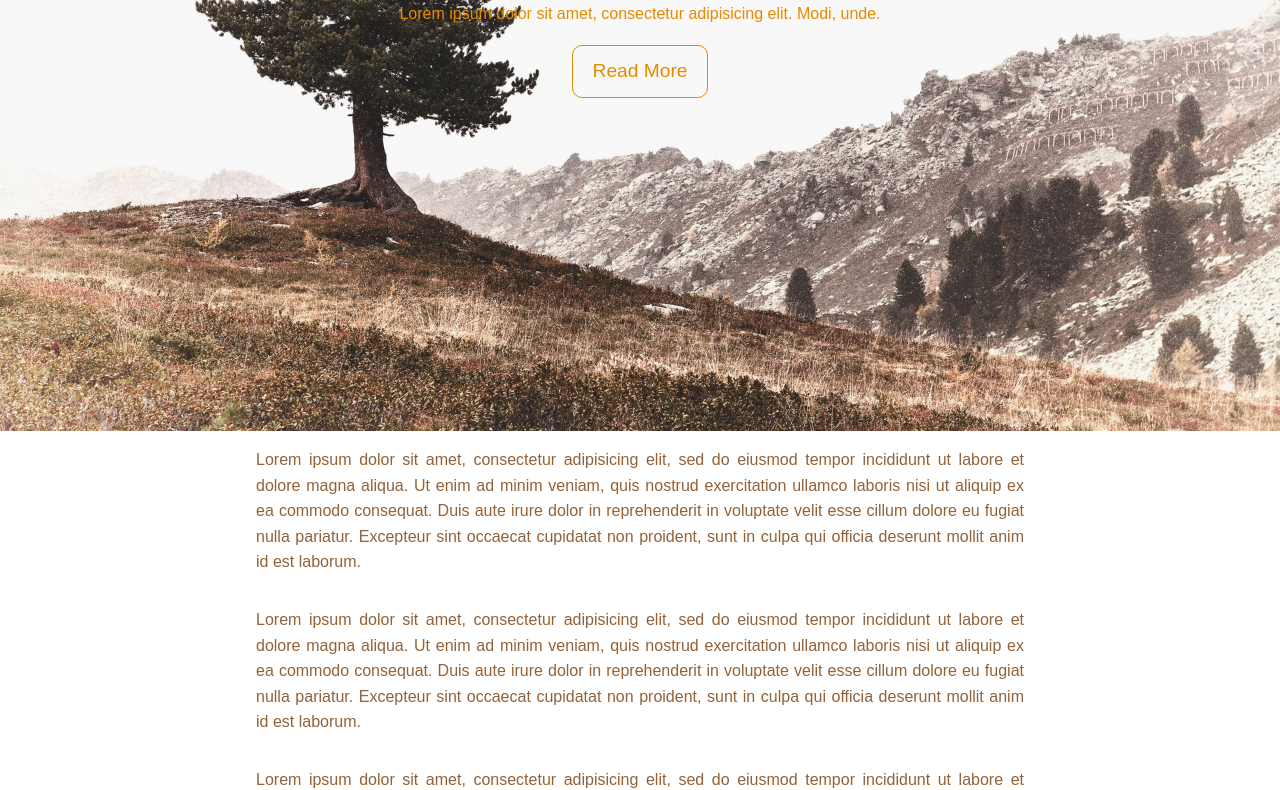
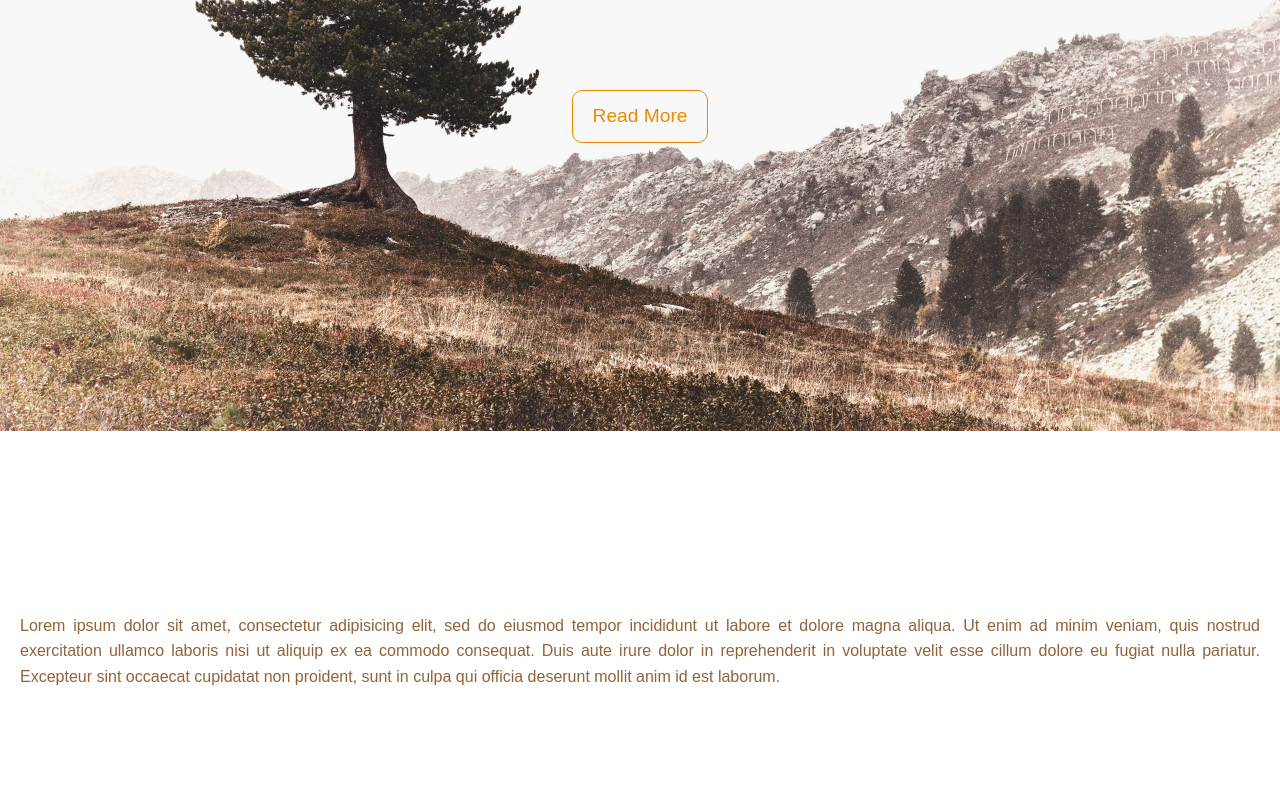
Before and after one commit to Henrik-Johansson1980/Web-Development, a plain HTML site: page landing_page2/index.html in a window 1280 px wide. Shown: the part 401-1191 px from the top of the page. Drawn offline with Linux system fonts and the light colour scheme.

Commit message:
Added some sections and a footer. And played around with the colors.

```diff
--- a/landing_page2/css/style.css
+++ b/landing_page2/css/style.css
@@ -7,7 +7,7 @@ body{
   font-family: Arial, "Helvetica Neue", Helvetica, sans-serif;
   font-weight: 500;
   line-height: 1.6;
-  color:#e68a00;
+  color:#ee8a00;
   text-align: justify;
 }
 
@@ -33,31 +33,49 @@ body{
 
 #showcase p{
   margin-top: 1em;
-  font-size: 1em;
+  font-size: 1.2em;
 }
 
 
 #showcase .button{
-  margin-top: 1em;
+  margin-top: 100px;
   font-size: 1.2em;
   text-decoration: none;
-  color: #e68a00;
-  border: #e68a00 1px solid;
+  color: #ee8a00;
+  border: #ee8a00 1px solid;
   border-radius: 10px;
   padding: 10px 20px;
 }
 
 #showcase .button:hover{
-  background-color: #e68a00;
+  background-color: #ee8a00;
   opacity: .6;
   color: #fff;
 }
 
 .section-1 {
-  width: 60%;
+  display: flex;
+  flex-direction: column;
+  justify-content: center;
+  align-items: center;
+  align-content: center;
   margin:0 auto;
   color: #926239;
-  padding: 1em 2em;
+  padding: 20px;
+  height:50vh;
+}
+
+.section-2 {
+  display: flex;
+  flex-direction: column;
+  justify-content: center;
+  align-items: center;
+  align-content: center;
+  margin:0 auto;
+  background-color: #926239;
+  color:#eee;
+  padding: 20px;
+  height:50vh;
 }
 
 footer{
@@ -67,6 +85,20 @@ footer{
   align-content: center;
   align-items: center;
   height: 20vh;
-  background-color: #926239;
+  background-color:#1a0d00;
   color: #fff;
 }
+footer a{
+  text-decoration: none;
+  color: #fff;
+}
+footer a:hover{
+  text-decoration: underline;
+  color: #fff;
+}
+
+@media (max-width: 568px) {
+  .section-1,.section-2{
+    height: auto;
+  }
+}
--- a/landing_page2/index.html
+++ b/landing_page2/index.html
@@ -15,10 +15,10 @@
   </p>
   <a href="#section-1" class="button">Read More</a>
 </header>
-<section class="section-1">
+<section class="section-1" id="section-1">
 <p>Lorem ipsum dolor sit amet, consectetur adipisicing elit, sed do eiusmod tempor incididunt ut labore et dolore magna aliqua. Ut enim ad minim veniam, quis nostrud exercitation ullamco laboris nisi ut aliquip ex ea commodo consequat. Duis aute irure dolor in reprehenderit in voluptate velit esse cillum dolore eu fugiat nulla pariatur. Excepteur sint occaecat cupidatat non proident, sunt in culpa qui officia deserunt mollit anim id est laborum.</p>
 </section>
-<section class="section-1">
+<section class="section-2">
 <p>Lorem ipsum dolor sit amet, consectetur adipisicing elit, sed do eiusmod tempor incididunt ut labore et dolore magna aliqua. Ut enim ad minim veniam, quis nostrud exercitation ullamco laboris nisi ut aliquip ex ea commodo consequat. Duis aute irure dolor in reprehenderit in voluptate velit esse cillum dolore eu fugiat nulla pariatur. Excepteur sint occaecat cupidatat non proident, sunt in culpa qui officia deserunt mollit anim id est laborum.</p>
 </section>
 <section class="section-1">
@@ -27,6 +27,7 @@
 
 <footer>
   <p>&copy; Henrik Johansson 2018</p>
+  <p>Photo by <a href="https://www.pexels.com/@eberhardgross">Eberhard grossgasteiger</a></p>
 </footer>
 </body>
 </html>
```
